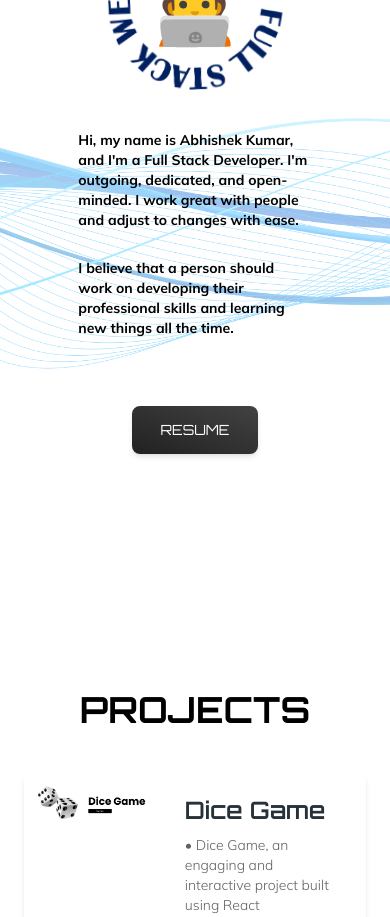
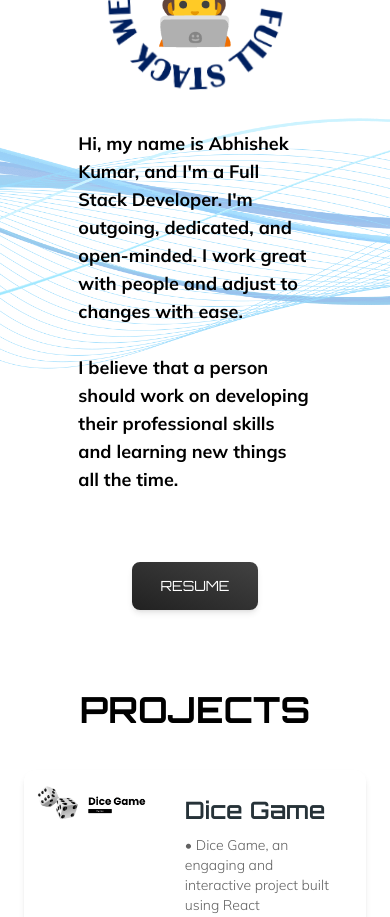
Before and after one commit to AbhishekCdr/react-portfolio, a React (Vite) app: page / in a window 390 px wide. Shown: the part 1120-2037 px from the top of the page. Built offline with nearby package versions, Linux system fonts and the light colour scheme; a web font is replaced by a local one.

Commit message:
text rechange

```diff
--- a/src/components/About.jsx
+++ b/src/components/About.jsx
@@ -24,12 +24,12 @@ const About = () => {
           </div>
 
           <div className="z-10 flex w-2/3 flex-col justify-center lg:h-auto ">
-            <p className=" mb-7 text-start font-customFont1 text-sm font-bold sm:text-xl md:text-xl lg:text-2xl xl:text-2xl ">
+            <p className=" mb-7 text-start font-customFont1 text-lg font-bold sm:text-xl md:text-xl lg:text-2xl xl:text-2xl ">
               Hi, my name is Abhishek Kumar, and I'm a Full Stack Developer. I'm
               outgoing, dedicated, and open-minded. I work great with people and
               adjust to changes with ease.
             </p>
-            <p className=" mb-7 text-start font-customFont1 text-sm font-bold sm:text-xl md:text-xl lg:text-2xl xl:text-2xl ">
+            <p className=" mb-7 text-start font-customFont1 text-lg font-bold sm:text-xl md:text-xl lg:text-2xl xl:text-2xl ">
               I believe that a person should work on developing their
               professional skills and learning new things all the time.
             </p>
```
